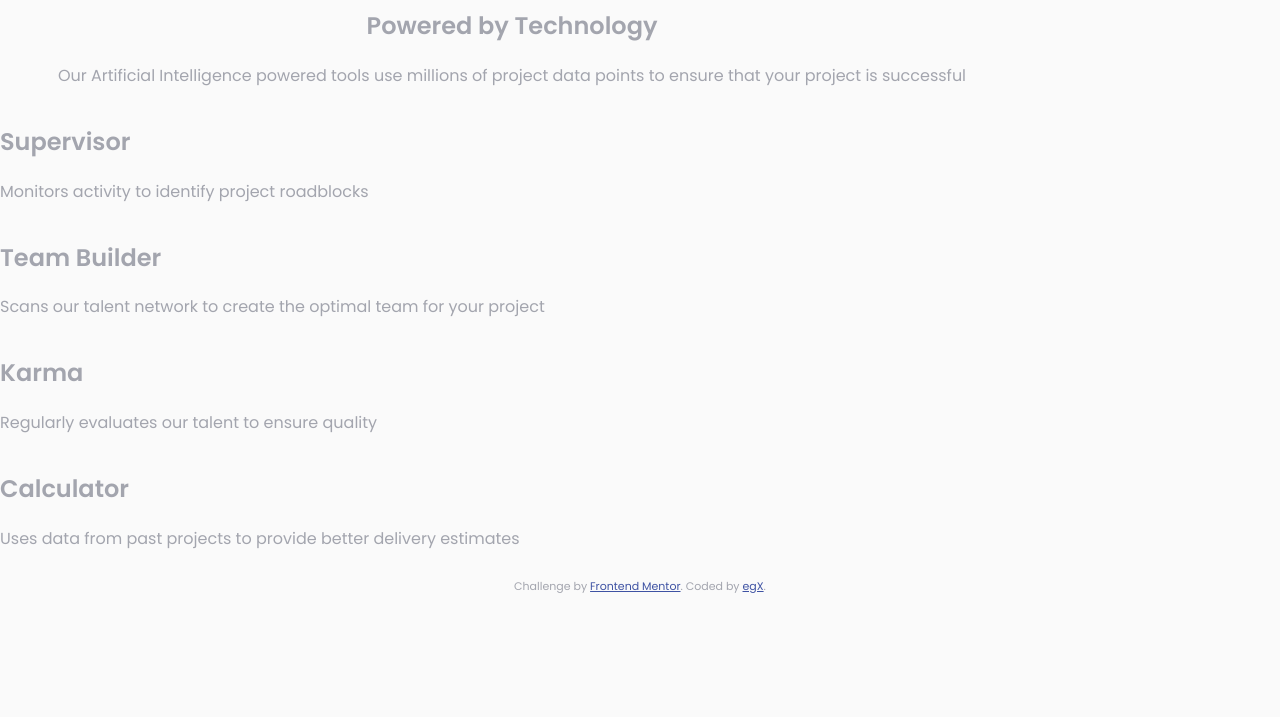
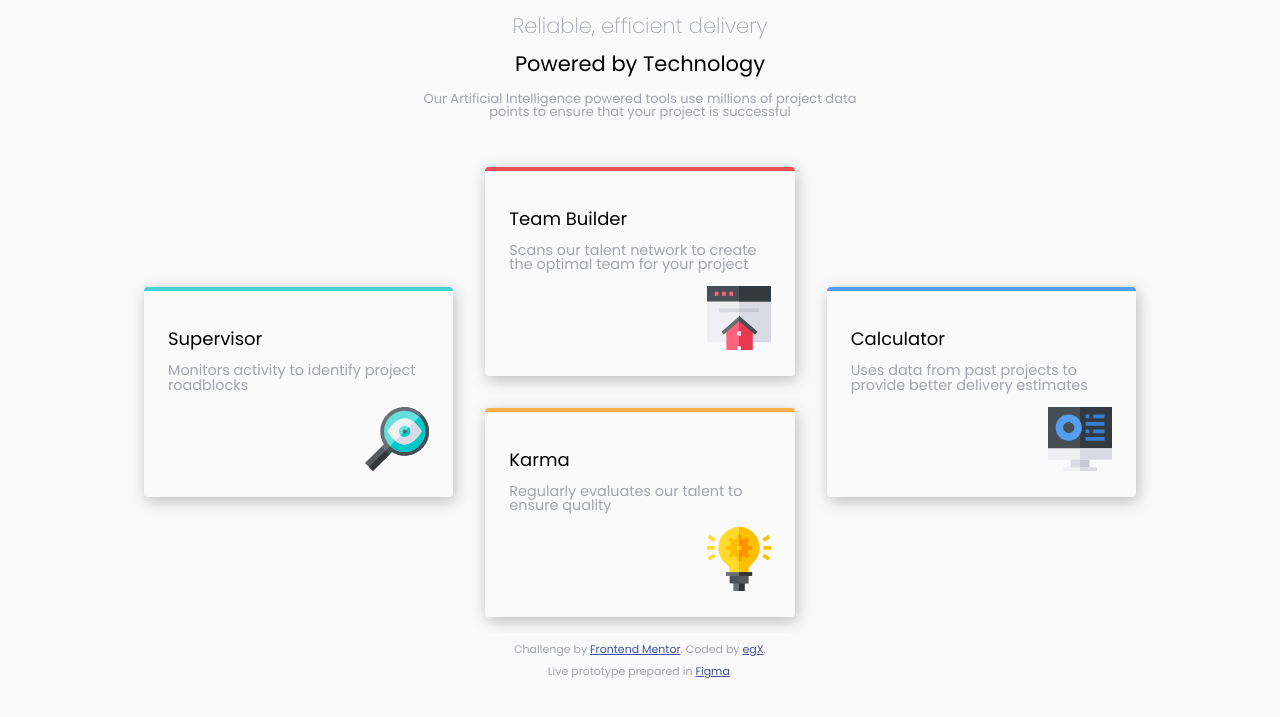
Before and after one commit to egxperience/four-card-feature-section, a plain HTML site: page index.html in a window 1280 px wide. Shown: the part 83-800 px from the top of the page. Drawn offline with Linux system fonts and the light colour scheme.

Commit message:
Project upload from local repo

```diff
--- a/index.html
+++ b/index.html
@@ -7,12 +7,6 @@
   <link rel="icon" type="image/png" sizes="32x32" href="./images/favicon-32x32.png">
   <link rel="stylesheet" href="style.css">
   <title>Frontend Mentor | Four card feature section</title>
-
-  <!-- Feel free to remove these styles or customise in your own stylesheet 👍 -->
-  <style>
-    .attribution { font-size: 11px; text-align: center; }
-    .attribution a { color: hsl(228, 45%, 44%); }
-  </style>
 </head>
 <body>
   <div class="container">
@@ -21,30 +15,38 @@
       <h2>Powered by Technology</h2>
       <p>Our Artificial Intelligence powered tools use millions of project data points to ensure that your project is successful</p>
     </div>
+    <div class="content">
       <div class="supervisor">
         <h2>Supervisor</h2>
         <p>Monitors activity to identify project roadblocks</p>
+        <div class="img"><img src="./images/icon-supervisor.svg" alt="supervisor icon"></div>
       </div>
       <div class="team">
         <h2>Team Builder</h2>
         <p>Scans our talent network to create the optimal team for your project</p>
+        <div class="img"><img src="./images/icon-team-builder.svg" alt="team icon"></div>
       </div>
       <div class="karma">
         <h2>Karma</h2>
         <p>Regularly evaluates our talent to ensure quality</p>
+        <div class="img"><img src="./images/icon-karma.svg" alt="karma icon"></div>
       </div>
       <div class="calculator">
         <h2>Calculator</h2>
         <p>Uses data from past projects to provide better delivery estimates</p>
+        <div class="img"><img src="./images/icon-calculator.svg" alt="calculator icon"></div>
+      </div>
+    </div>
 
-
-    </div>
   </div>
   <footer>
     <p class="attribution">
       Challenge by <a href="https://www.frontendmentor.io?ref=challenge" target="_blank">Frontend Mentor</a>.
       Coded by <a href="#">egX</a>.
     </p>
+    <p class="attribution">
+      Live prototype prepared in <a href="Figma live prototype for comparison: https://www.figma.com/file/C0hC17jUwmA718PuqotJjj/four-card-feature-section?node-id=0%3A1" target="_blank">Figma</a>.
+    </p>
   </footer>
 </body>
 </html>
--- a/style.css
+++ b/style.css
@@ -3,31 +3,138 @@ https://www.frontendmentor.io/challenges/four-card-feature-section-weK1eFYK/hub/
 */
 @import url('https://fonts.googleapis.com/css2?family=Poppins:wght@200;400;600&display=swap');
 
+@media all and (min-width:640px) {
+    .content{
+        display: grid;
+        overflow: hidden;
+        align-content: center;
+        justify-content: center;
+        grid-template-columns: 1fr 1fr 1fr;
+        grid-template-rows: 2;
+        grid-auto-flow: row;
+    }
+    .head{
+        width: 46%;
+    }
+    .head h1{
+        font-weight: 400;
+        font-size:35px;
+        color: hsl(229, 6%, 66%);
+    }
+
+    .head h2{
+        font-weight: 600;
+        font-size: 35px;
+    }
+
+    .head p {
+        font-size: 1rem;
+    }
+
+}
+
+/* Global settings */
 body{
     background-color: hsl(0, 0%, 98%);
-    color: hsl(229, 6%, 66%);
+    font-size: 15px;
     margin: 0;
     padding: 0;
+    line-height: 1;
     justify-content: center;
     font-family: 'Poppins', sans-serif;
+}
+
+body p{
+    color: hsl(229, 6%, 66%);
+    font-size: 0.9rem;
 }
 
 .container{
     display: flex;
     flex-flow: column wrap;
-    border-radius: 8px;
     width:80%;
+    height:fit-content;
+    margin-top: 5%;
+    margin-left: auto;
+    margin-right: auto;
+    overflow:hidden;
+}
+
+.container h2{
+    font-size: 18px;
+    font-weight: 400;
+}
+.img{
+    text-align: right;
+    width: 100%;
+    height: auto;
 }
 
 /* Head section */
 .head{
     text-align: center;
+    align-content: center;
+    margin: auto;
+    padding: 20px;
 }
 
 .head h1{
     font-weight: 200;
+    font-size:21px;
+    color: hsl(229, 6%, 66%);
 }
 
 .head h2{
-    font-weight: 600;
+    font-weight: 400;
+    font-size:21px;
 }
+
+.head p {
+    font-size: 13px;
+}
+/* Content section */
+
+.supervisor{
+    border-top: 4px solid hsl(180, 62%, 55%);
+    margin:16px;
+    padding: 1.5rem;
+    border-radius: 4px;
+    grid-column: 1;
+    grid-row: 1/3;
+    align-self: center;
+    box-shadow: 2px 4px 16px rgba(0, 0, 0, 0.25);
+}
+
+.team{
+    border-top: 4px solid hsl(0, 78%, 62%);
+    margin:16px;
+    padding: 1.5rem;
+    border-radius: 4px;
+    grid-column: 2;
+    grid-row: 1;
+    box-shadow: 2px 4px 16px rgba(0, 0, 0, 0.25);
+}
+
+.karma{
+    border-top: 4px solid hsl(34, 97%, 64%);
+    margin:16px;
+    padding: 1.5rem;
+    border-radius: 4px;
+    grid-column: 2;
+    grid-row: 2;
+    box-shadow: 2px 4px 16px rgba(0, 0, 0, 0.25);
+}
+
+.calculator{
+    border-top: 4px solid hsl(212, 86%, 64%);
+    margin:16px;
+    padding: 1.5rem;
+    border-radius: 4px;
+    grid-column: 3;
+    grid-row: 1/3;
+    align-self: center;
+    box-shadow: 2px 4px 16px rgba(0, 0, 0, 0.25);
+}
+/* Footer section */
+.attribution { font-size: 11px; text-align: center; }
+.attribution a { color: hsl(228, 45%, 44%); }
```
Lines whose indentation alone changed are shown as unchanged.
